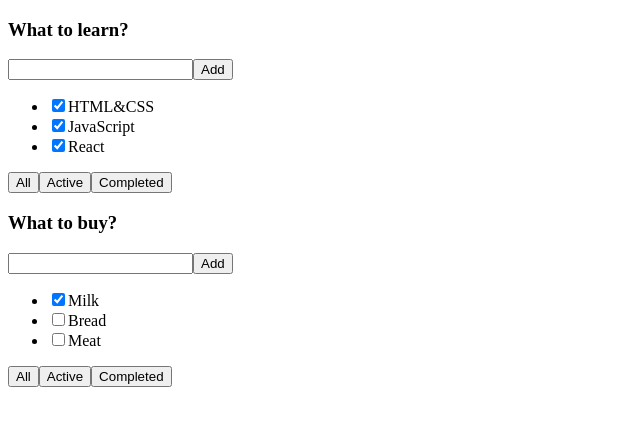
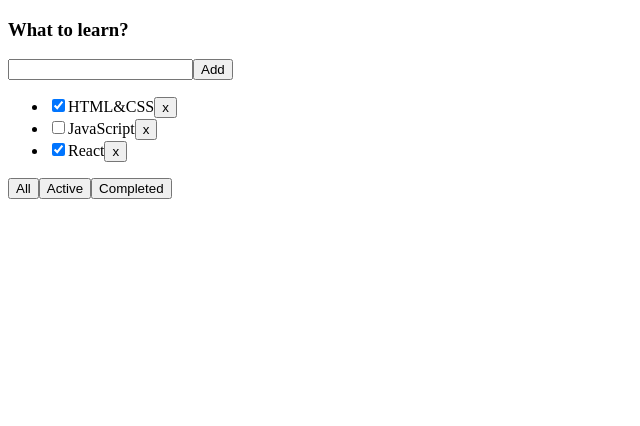
Before and after one commit to mdpalkin/Memento, a React (Vite) app: page / in a window 1280 px wide. Shown: the top 426 px of the page, without its empty margins (0-640 px from the left). Built offline with nearby package versions, Linux system fonts and the light colour scheme.

Commit message:
filters, remove tasks

```diff
--- a/package.json
+++ b/package.json
@@ -10,8 +10,10 @@
     "preview": "vite preview"
   },
   "dependencies": {
+    "@types/uuid": "^9.0.8",
     "react": "^18.2.0",
-    "react-dom": "^18.2.0"
+    "react-dom": "^18.2.0",
+    "uuid": "^9.0.1"
   },
   "devDependencies": {
     "@types/react": "^18.2.43",
--- a/src/App.tsx
+++ b/src/App.tsx
@@ -1,25 +1,43 @@
 import './App.css'
-import {TaskType, Todolist} from "./components/Todolist.tsx";
+import {Todolist} from "./components/Todolist.tsx";
+import {useState} from "react";
+import {v1} from "uuid";
 
 export const App = () => {
 
-    const tasks1: TaskType[] = [
-        {id: 1, title: "HTML&CSS", isDone: true},
-        {id: 2, title: "JavaScript", isDone: true},
-        {id: 3, title: "React", isDone: true},
-    ]
+    const [tasks, setTasks] = useState([
+        {id: v1(), title: "HTML&CSS", isDone: true},
+        {id: v1(), title: "JavaScript", isDone: false},
+        {id: v1(), title: "React", isDone: true},
+    ])
 
-    const tasks2: TaskType[] = [
-        {id: 1, title: "Milk", isDone: true},
-        {id: 2, title: "Bread", isDone: false},
-        {id: 3, title: "Meat", isDone: false},
-    ]
+    const [filter, setFilter] = useState('all')
 
+    let tasksForTodolist = tasks
+
+    if (filter === 'completed') {
+       tasksForTodolist = tasks.filter(task => task.isDone)
+    }
+    if (filter === 'active') {
+      tasksForTodolist = tasks.filter(task => !task.isDone)
+    }
+
+    const removeTask = (id: string) => {
+        setTasks(tasks.filter(task => task.id !== id))
+    }
+    const changeFilter = (filter: FilterValues) => {
+        setFilter(filter)
+    }
 
     return (
         <div>
-            <Todolist title={'What to learn?'} tasks={tasks1}/>
-            <Todolist title={'What to buy?'} tasks={tasks2}/>
+            <Todolist
+                title={'What to learn?'}
+                tasks={tasksForTodolist}
+                changeFilter={changeFilter}
+                removeTask={removeTask}/>
         </div>
     )
 }
+
+export type FilterValues = 'all' | 'active' | 'completed'
--- a/src/components/Todolist.tsx
+++ b/src/components/Todolist.tsx
@@ -1,12 +1,4 @@
-type Props = {
-    title: string
-    tasks: TaskType[]
-}
-export type TaskType = {
-    id: number
-    title: string
-    isDone: boolean
-}
+import {FilterValues} from "../App.tsx";
 
 export const Todolist = (props: Props) => {
     return (
@@ -17,13 +9,30 @@
                 <button>Add</button>
             </div>
             <ul>
-                {props.tasks.map(task => <li key={task.id}><input type="checkbox" checked={task.isDone}/>{task.title}</li>)}
+                {props.tasks.map(task =>
+                    <li key={task.id}>
+                        <input type="checkbox" checked={task.isDone}/>
+                        <span>{task.title}</span>
+                        <button onClick={() => props.removeTask(task.id)}>x</button>
+                    </li>)}
             </ul>
             <div>
-                <button>All</button>
-                <button>Active</button>
-                <button>Completed</button>
+                <button onClick={() => props.changeFilter('all')}>All</button>
+                <button onClick={() => props.changeFilter('active')}>Active</button>
+                <button onClick={() => props.changeFilter('completed')}>Completed</button>
             </div>
         </div>
     )
 }
+
+type Props = {
+    title: string
+    tasks: TaskType[]
+    removeTask: (id: string) => void
+    changeFilter: (filter: FilterValues) => void
+}
+export type TaskType = {
+    id: string
+    title: string
+    isDone: boolean
+}
```
Also changed, not shown: 1 other file (tests, documents, lock files or other folders).
